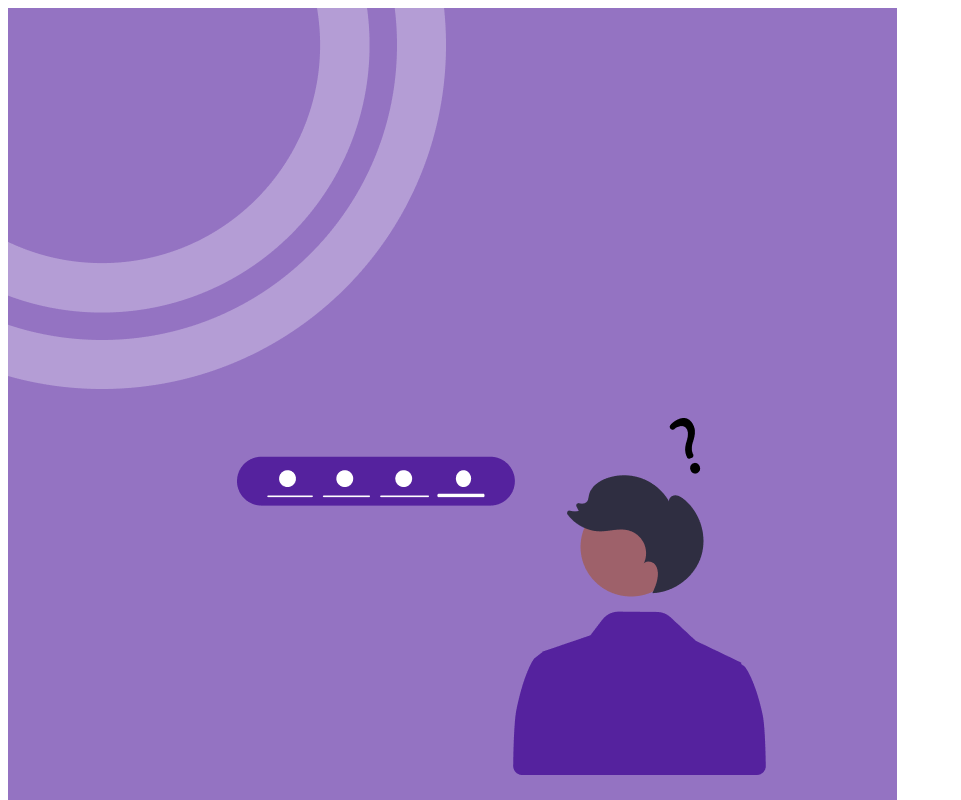
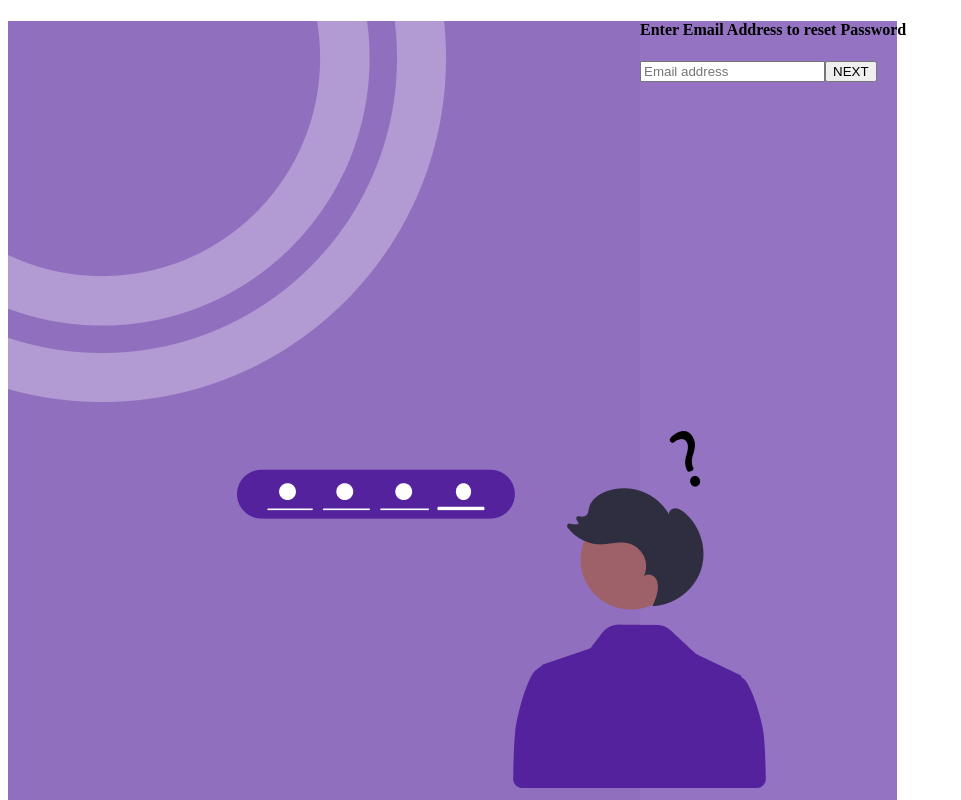
Before and after one commit to Group-2-Unicorn/e-wallet-frontend, a React (Create React App) app: page /ForgetPassword in a window 1280 px wide. Shown: the top 800 px of the page, without its empty margins (0-961 px from the left). Built offline with nearby package versions, Linux system fonts and the light colour scheme.

Commit message:
changed the class name

```diff
--- a/src/Components/ForgetPassword/ForgetPassword.js
+++ b/src/Components/ForgetPassword/ForgetPassword.js
@@ -13,8 +13,8 @@ const ForgotPassword = () => {
   };
 
   return (
-        <div className="reset">
-            <div className="reset_left">
+        <div className="reset-password-container">
+            <div className="reset-password-left-container">
                 <img src={ResetImg} alt=""/>
             </div>
             <div className="reset_right">
```
